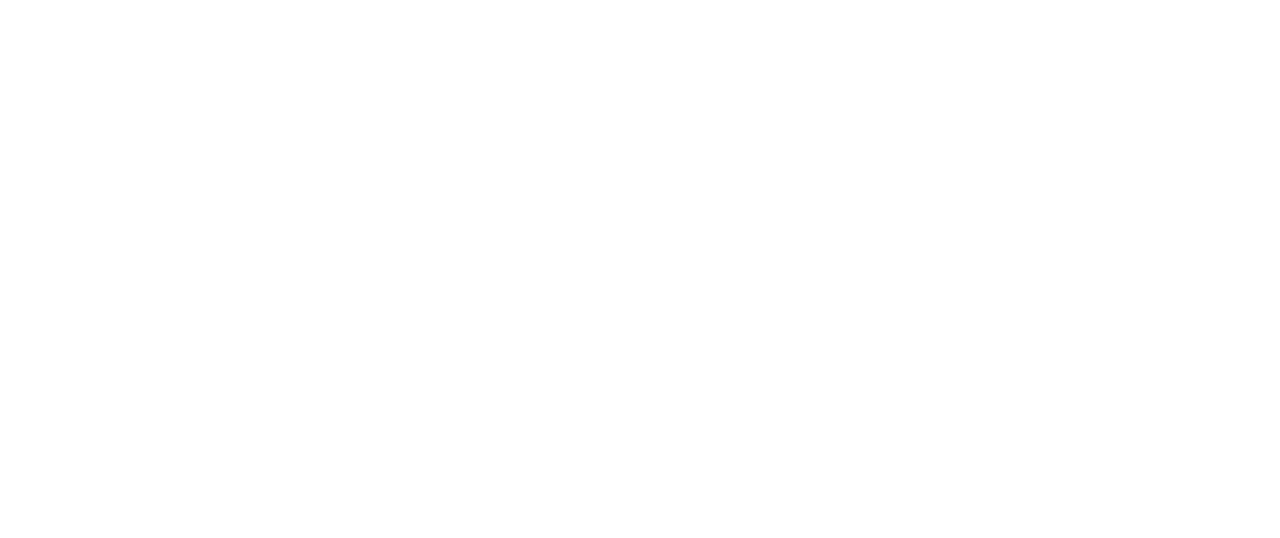
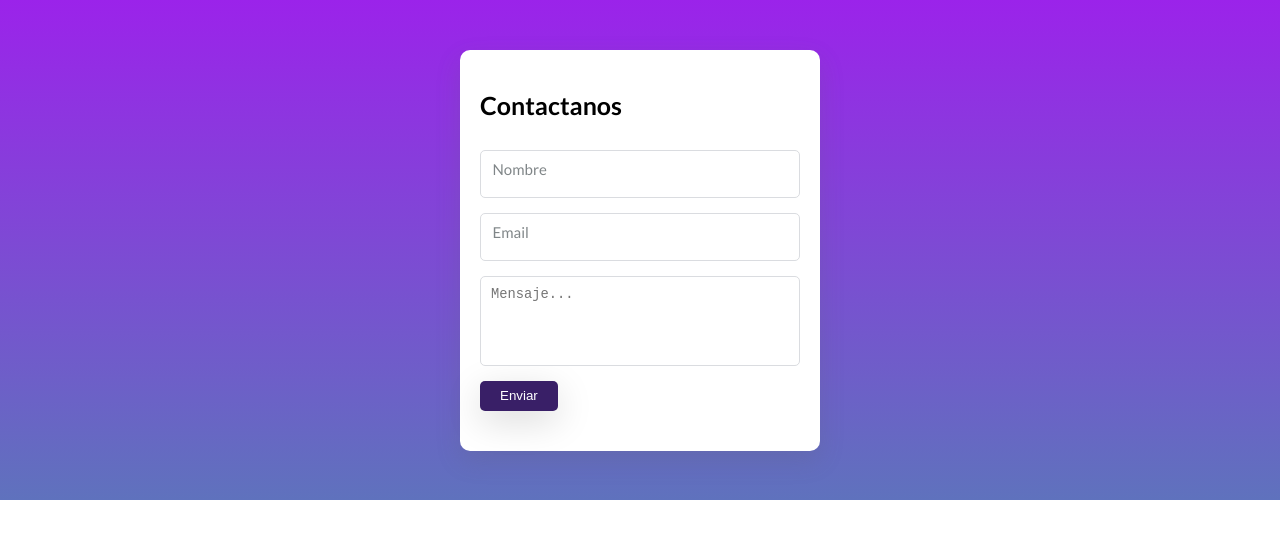
Before and after one commit to hectorfjaenz/IcodeTeam, a plain HTML site: page index.html in a window 1280 px wide. Drawn offline with nearby package versions, Linux system fonts and the light colour scheme.

Commit message:
Agregue la seccion del formulario

```diff
--- a/index.html
+++ b/index.html
@@ -25,7 +25,53 @@
     </header>
     <main></main>
     <section></section>
-    <section></section>
+    <section class="formulario">
+      <div class="form-container">
+        <form
+          class="form"
+          action="https://formsubmit.co/hectorfjaenz@gmail.com"
+          method="POST"
+        >
+          <h1 class="form-title">Contactanos</h1>
+          <div class="form-div">
+            <input
+              class="form-input"
+              type="text"
+              name="text"
+              required
+              placeholder=" "
+              autocomplete="off"
+            />
+            <label for="text" class="form-label">Nombre</label>
+          </div>
+
+          <div class="form-div">
+            <input
+              class="form-input"
+              type="email"
+              name="email"
+              required
+              placeholder=" "
+              autocomplete="off"
+            />
+            <label for="text" class="form-label">Email</label>
+          </div>
+
+          <div class="form-div-textarea">
+            <textarea
+              name="message"
+              class="form-textarea"
+              placeholder="Mensaje..."
+              required
+            ></textarea>
+          </div>
+
+          <button type="submit" class="form-button" value="Enviar">
+            Enviar
+          </button>
+        </form>
+      </div>
+    </section>
     <footer></footer>
     <script src="./app.js"></script>
   </body>
--- a/style.css
+++ b/style.css
@@ -2,6 +2,10 @@
   /**Aqui van a ir las variables*/
   --fontPrincipal: "Lato", sans-serif;
   --fontSecundaria: "Merriweather", serif;
+  --input-color: #808688;
+  --first-color: #391f67;
+  --second-color: #f27700;
+  --border-color: #dadce0;
 }
 
 *,
@@ -25,3 +29,119 @@ h5,
 h6 {
   font-size: 2.5rem;
 }
+
+/**FORM*/
+
+.formulario {
+  width: 100%;
+  height: 500px;
+  background-image: linear-gradient(to top, #5f72bd 0%, #9b23ea 100%);
+}
+
+.form-container {
+  display: flex;
+  justify-content: center;
+  align-items: center;
+  height: inherit;
+  width: inherit;
+}
+
+.form {
+  background-color: #fff;
+  width: 360px;
+  padding: 4rem 2rem;
+  border-radius: 1rem;
+  box-shadow: 0 10px 25px rgba(92, 99, 105, 0.2);
+}
+
+.form-title {
+  font-weight: 700;
+  margin-bottom: 3rem;
+}
+
+.form-div {
+  position: relative;
+  height: 48px;
+  margin-bottom: 1.5rem;
+}
+
+.form-input {
+  position: absolute;
+  top: 0;
+  left: 0;
+  width: 100%;
+  height: 100%;
+  border: 1px solid var(--border-color);
+  border-radius: 0.5rem;
+  outline: none;
+  padding: 1rem;
+  background: none;
+  z-index: 1;
+}
+
+.form-label {
+  position: absolute;
+  left: 1rem;
+  top: 1rem;
+  font-size: 1.5rem;
+  padding: 0 0.25rem;
+  background-color: #fff;
+  color: var(--input-color);
+  transition: 0.3s ease;
+}
+
+.form-button {
+  border: none;
+  padding: 0.75rem 2rem;
+  outline: none;
+  background-color: var(--first-color);
+  color: #fff;
+  border-radius: 0.5rem;
+  cursor: pointer;
+  transition: 0.3s ease;
+}
+
+.form-button {
+  box-shadow: 0 10px 36px rgba(0, 0, 0, 0.15);
+}
+
+.form-input:focus + .form-label {
+  top: -0.9rem;
+  left: 0.8rem;
+  color: var(--first-color);
+  font-weight: 500;
+  z-index: 10;
+}
+
+.form-input:not(:placeholder-shown).form-input:not(:focus) + .form-label {
+  top: -0.9rem;
+  left: 0.8rem;
+  font-weight: 500;
+  z-index: 10;
+}
+
+.form-input:focus {
+  border: 2px solid var(--second-color);
+}
+
+.form-textarea {
+  width: 100%;
+  height: 100%;
+  outline: none;
+  border: 1px solid var(--border-color);
+  border-radius: 0.5rem;
+  resize: none;
+  padding: 1rem;
+  transition: 0.2s ease;
+  font-size: 1.375rem;
+}
+
+.form-textarea:focus {
+  border: 2px solid var(--second-color);
+}
+
+.form-div-textarea {
+  position: relative;
+  height: 90px;
+  margin-bottom: 1.5rem;
+}
```
